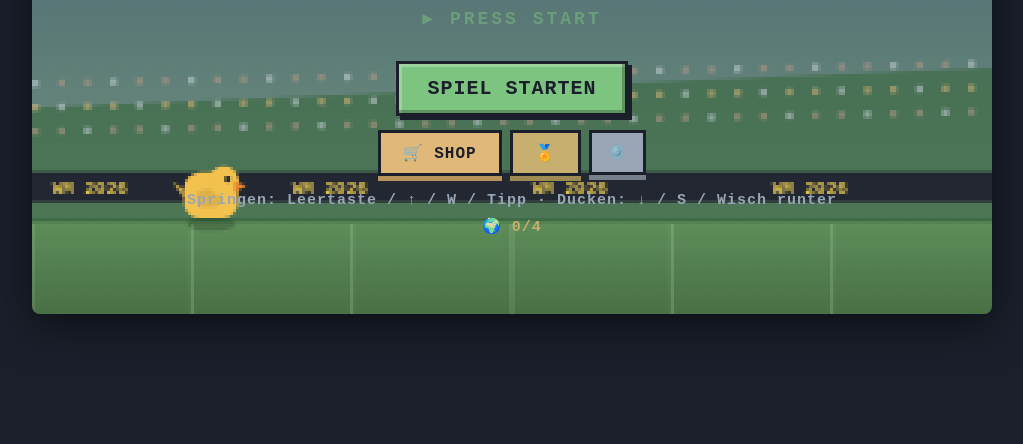
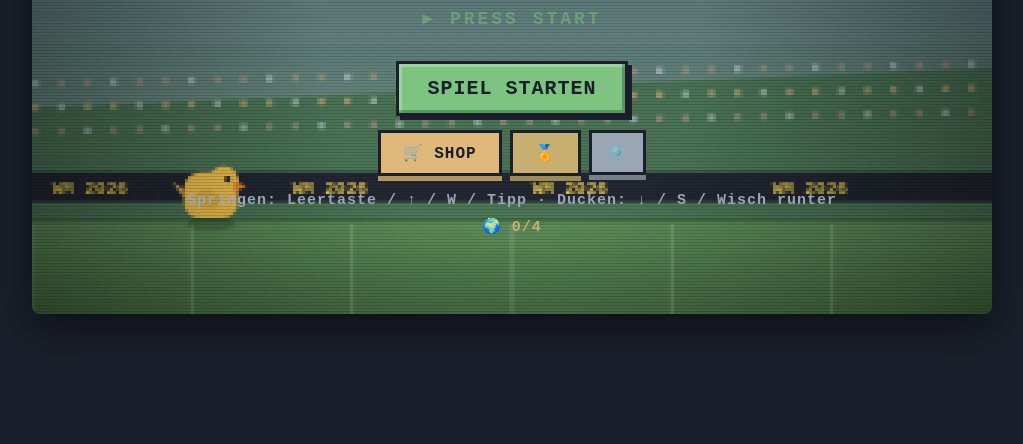
Before and after one commit to yunghundse/duck-dash, a plain HTML site: page index.html in a window 1280 px wide. Shown: the part 356-800 px from the top of the page, without its empty margins (128-1151 px from the left). Drawn offline with Linux system fonts and the light colour scheme.

Commit message:
feat: CRT-Effekte + Retro-Uebergaenge
- abschaltbarer CRT-Look: Scanlines, Vignette, sanftes Gluehen
- Fade-Uebergang bei jedem Szenenwechsel (FX.startTransition in SCENES.go)
- CRT-Toggle bereits in Einstellungen verdrahtet

Co-Authored-By: Claude Opus 4.8 (1M context) <noreply@anthropic.com>

```diff
--- a/index.html
+++ b/index.html
@@ -562,6 +562,7 @@ function present() {
   screenCtx.imageSmoothingEnabled = false;
   screenCtx.clearRect(0, 0, W, H);
   screenCtx.drawImage(buffer, 0, 0, RES_W, RES_H, 0, 0, W, H);
+  FX.apply();
 }
 
 /* =========================================================================
@@ -1038,6 +1039,7 @@ const SCENES = {
     const prev = this.defs[this.current];
     if (prev && prev.exit) prev.exit();
     this.current = next;
+    if (typeof FX !== "undefined") FX.startTransition();
     this.toggleOverlays();
     const def = this.defs[next];
     if (def && def.enter) def.enter(payload);
@@ -1250,9 +1252,42 @@ setList.addEventListener("click", (e) => {
 settingsBtn.addEventListener("click", () => { AUDIO.init(); settingsFrom = SCENES.current; SCENES.go(State.SETTINGS); });
 setClose.addEventListener("click", () => SCENES.go(settingsFrom === State.SETTINGS ? State.MENU : settingsFrom));
 
-/* Platzhalter-Module (Vollausbau in spaeteren Schritten) */
+/* Platzhalter-Modul Musik (Vollausbau in Schritt 5) */
 const MUSIC = { on: SAVE.get("dd_music", "0") === "1", toggle() { this.on = !this.on; SAVE.set("dd_music", this.on ? "1" : "0"); } };
-const FX = { crt: SAVE.get("dd_crt", "1") === "1", toggleCRT() { this.crt = !this.crt; SAVE.set("dd_crt", this.crt ? "1" : "0"); } };
+
+/* FX: CRT-Look (Scanlines + Vignette) und Retro-Szenenuebergaenge (Fade) */
+const FX = {
+  crt: SAVE.get("dd_crt", "1") === "1",
+  toggleCRT() { this.crt = !this.crt; SAVE.set("dd_crt", this.crt ? "1" : "0"); },
+  _vignette: null,
+  trans: 0, transDur: 0.35,
+  startTransition() { this.trans = this.transDur; },
+  tick(dt) { if (this.trans > 0) this.trans -= dt; },
+  vignette() {
+    if (!this._vignette) {
+      const g = screenCtx.createRadialGradient(W / 2, H / 2, H * 0.35, W / 2, H / 2, W * 0.62);
+      g.addColorStop(0, "rgba(0,0,0,0)");
+      g.addColorStop(1, "rgba(0,0,0,0.45)");
+      this._vignette = g;
+    }
+    return this._vignette;
+  },
+  // wird in present() nach dem Hochskalieren auf den sichtbaren Canvas gelegt
+  apply() {
+    if (this.crt) {
+      screenCtx.fillStyle = "rgba(0,0,0,0.14)";
+      for (let y = 0; y < H; y += 3) screenCtx.fillRect(0, y, W, 1);
+      screenCtx.fillStyle = "rgba(255,255,255,0.03)";
+      screenCtx.fillRect(0, 0, W, H * 0.5);
+      screenCtx.fillStyle = this.vignette();
+      screenCtx.fillRect(0, 0, W, H);
+    }
+    if (this.trans > 0) {
+      screenCtx.fillStyle = "rgba(8,9,14," + Math.max(0, this.trans / this.transDur) + ")";
+      screenCtx.fillRect(0, 0, W, H);
+    }
+  },
+};
 
 /* Bestenliste UI */
 const boardClose = document.getElementById("boardClose");
@@ -1358,6 +1393,7 @@ function frame(now) {
   if (dt > 0.05) dt = 0.05;
   if (!isFinite(dt) || dt < 0) dt = 0;
   SCENES.update(dt);
+  FX.tick(dt);
   applyPixelTransform();
   SCENES.draw();
   present();
```
